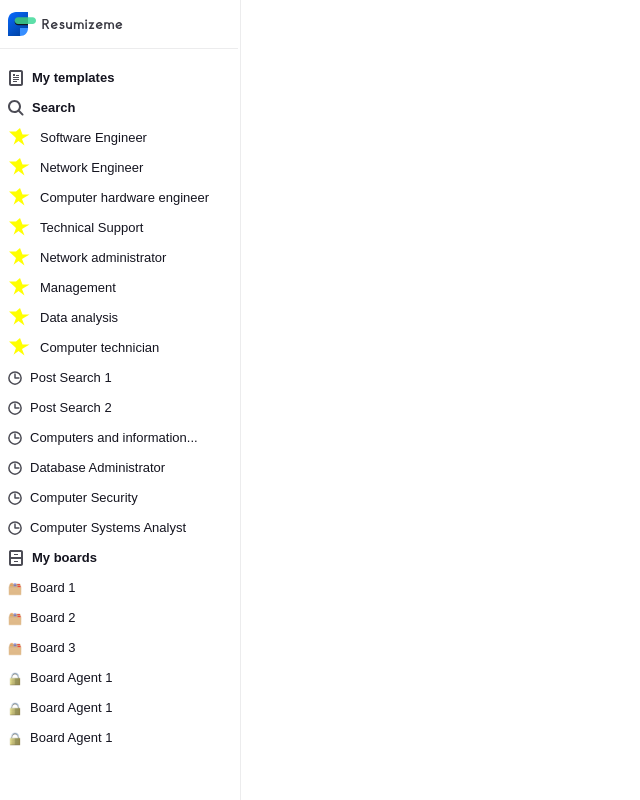
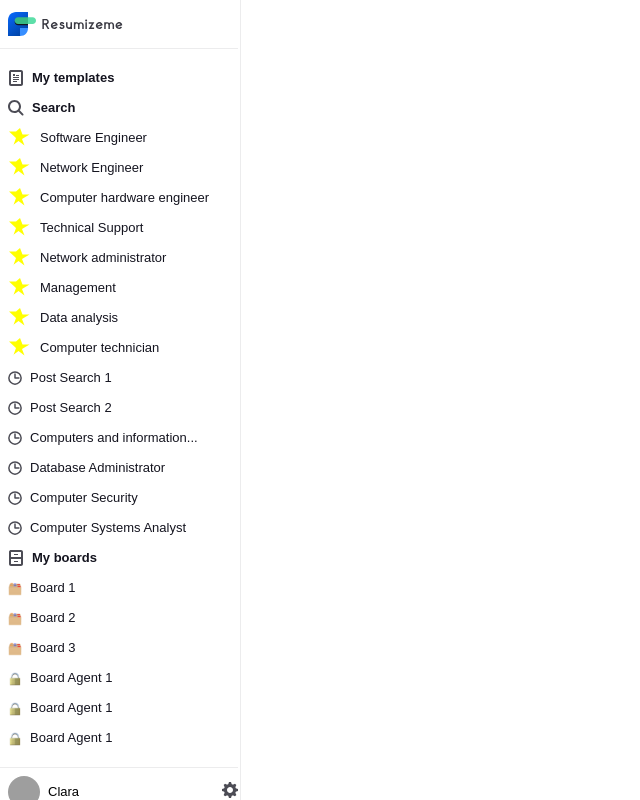
Before and after one commit to crystel1996/test-frontends, a React (Create React App) app in the folder front/: page / in a window 1280 px wide. Shown: the top 800 px of the page, without its empty margins (0-640 px from the left). Built offline with nearby package versions, Linux system fonts and the light colour scheme; grey boxes are pictures that could not be loaded.

Commit message:
fix height sidebar

```diff
--- a/front/src/Components/Sidebar/style.module.css
+++ b/front/src/Components/Sidebar/style.module.css
@@ -1,7 +1,7 @@
 .sidebar {
     display: flex;
     width: 240px;
-    height: 1051px;
+    height: 100vh;
     flex-direction: column;
     align-items: flex-start;
     flex-shrink: 0;
```
